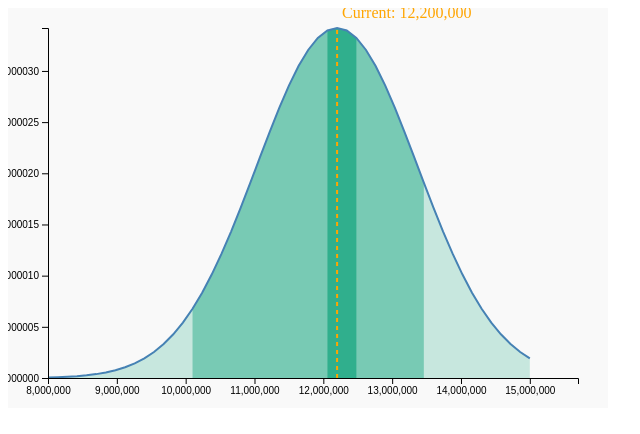
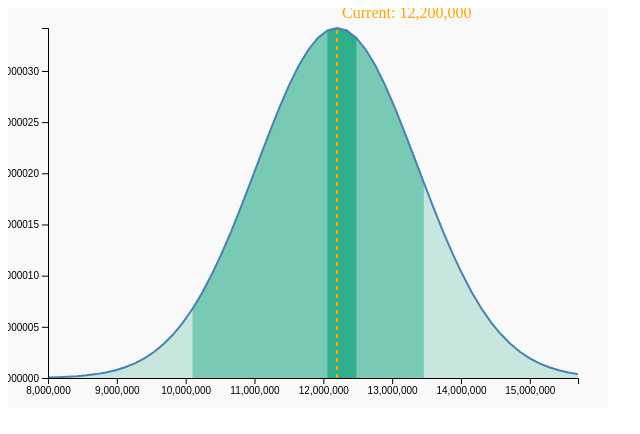
Before and after one commit to faustlifes/gaussian-distribution, a website: page gaus2.html in a window 1280 px wide. Shown: the full height of the page, 0-640 px from the left. Drawn offline with nearby package versions, Linux system fonts and the light colour scheme.

```diff
--- a/gaus2.html
+++ b/gaus2.html
@@ -21,7 +21,7 @@
             "name": "Payer 1",
             "value": 12200000,
             "hcUpperBound": 8000000,
-            "hcLowerBound": 15000000,
+            "hcLowerBound": 16000000,
             "lcUpperBound": 10000000,
             "lcLowerBound": 13500000,
             "lwcUpperBound": 12000000,
@@ -50,7 +50,7 @@
 
         // Generate data points for Gaussian distribution
         const data = [];
-        for (let x = payer.minValue; x <= payer.maxValue; x += pers05) {
+        for (let x = payer.minValue; x <= payer.maxValue + pers10; x += pers05) {
             data.push({ x: x, y: gaussian(x, mu, sigma) });
         }
 
```
